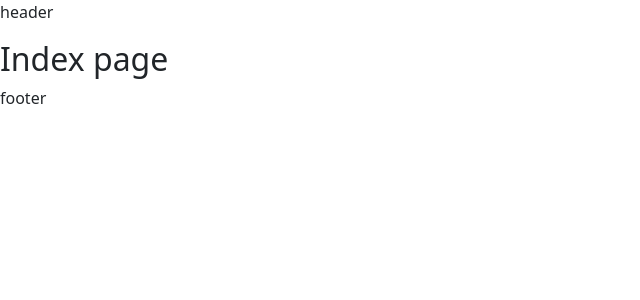
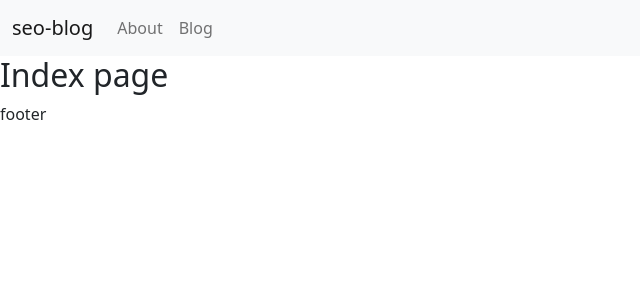
Before and after one commit to David-mwendwa/seo-blog, a Next.js app in the folder frontend/: page / in a window 1280 px wide. Shown: the top 300 px of the page, without its empty margins (0-640 px from the left). Built offline with nearby package versions, Linux system fonts and the light colour scheme.

Commit message:
create a reactstrap navbar

```diff
--- /dev/null
+++ b/frontend/components/Header.js
@@ -0,0 +1,44 @@
+import React, { useState } from 'react';
+import {
+  Collapse,
+  Navbar,
+  NavbarToggler,
+  NavbarBrand,
+  Nav,
+  NavItem,
+  NavLink,
+  UncontrolledDropdown,
+  DropdownToggle,
+  DropdownMenu,
+  DropdownItem,
+  NavbarText,
+} from 'reactstrap';
+
+function Header() {
+  const [isOpen, setIsOpen] = useState(false);
+
+  const toggle = () => setIsOpen(!isOpen);
+
+  return (
+    <div>
+      <Navbar color='light' light expand='md'>
+        <NavbarBrand href='/'>seo-blog</NavbarBrand>
+        <NavbarToggler onClick={toggle} />
+        <Collapse isOpen={isOpen} navbar>
+          <Nav className='ml-auto' navbar>
+            <NavItem>
+              <NavLink href='#'>About</NavLink>
+            </NavItem>
+            <NavItem>
+              <NavLink href='#'>
+                Blog
+              </NavLink>
+            </NavItem>
+          </Nav>
+        </Collapse>
+      </Navbar>
+    </div>
+  );
+}
+
+export default Header;
--- a/frontend/components/Layout.js
+++ b/frontend/components/Layout.js
@@ -1,7 +1,9 @@
+import Header from './Header';
+
 const Layout = ({ children }) => {
   return (
     <>
-      <p>header</p>
+      <Header />
       {children}
       <p>footer</p>
     </>
--- a/frontend/package.json
+++ b/frontend/package.json
@@ -15,6 +15,7 @@
   "dependencies": {
     "next": "^13.1.6",
     "react": "^18.2.0",
-    "react-dom": "^18.2.0"
+    "react-dom": "^18.2.0",
+    "reactstrap": "^9.1.6"
   }
 }
--- a/frontend/pages/_document.js
+++ b/frontend/pages/_document.js
@@ -17,6 +17,7 @@ class MyDocument extends Document {
             crossorigin='anonymous'
             referrerpolicy='no-referrer'
           />
+          <title>Seo-blog</title>
         </Head>
         <body>
           <Main />
```
Also changed, not shown: 1 other file (tests, documents, lock files or other folders).
